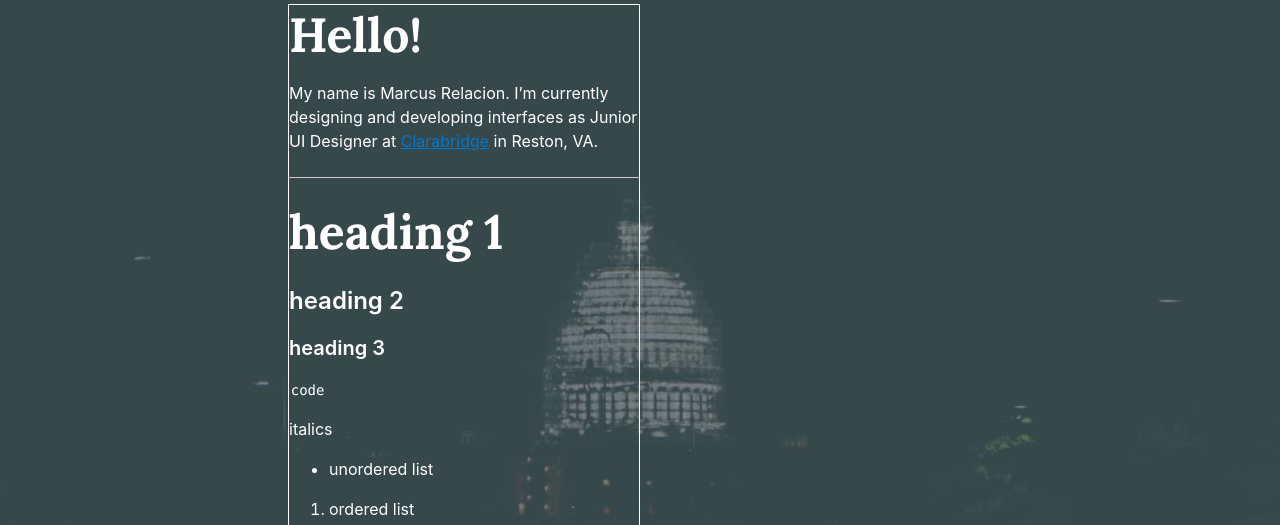
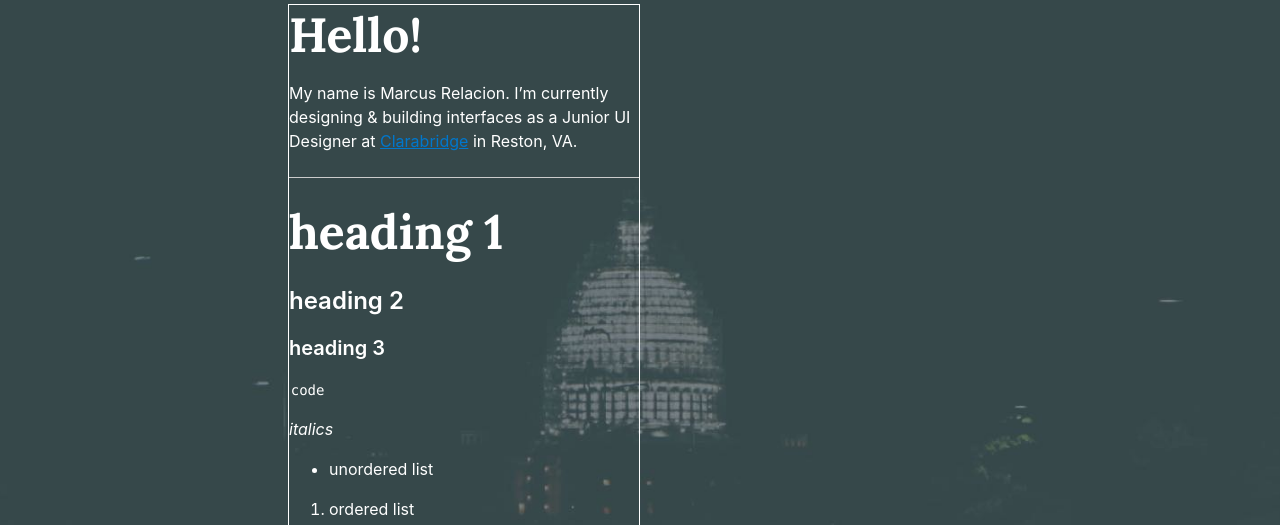
Before and after one commit to brandonpowell/marcusrelacion.github.io, a Jekyll site: the page built from index.markdown, in a window 1280 px wide. Shown: the part 177-702 px from the top of the page. Built offline with Jekyll 4.4.1, drawn with Linux system fonts in a browser that asks for light colours.

Commit message:
Updated Index

```diff
--- a/index.markdown
+++ b/index.markdown
@@ -3,10 +3,10 @@ title: index
 date: 2016-07-03 02:45:00 -04:00
 mr-logo-image: "/uploads/mr-white-logo.svg"
 home-bg-image: "/uploads/home-header.jpg"
-about-text: "# Hello!\n\nMy name is Marcus Relacion. I'm currently designing and developing
-  interfaces as Junior UI Designer at [Clarabridge](http://www.clarabridge.com/) in
-  Reston, VA.\n\n---\n\n# heading 1 \n\n## heading 2\n\n### heading 3\n\n`code`\n\nitalics\n\n*
+about-text: "# Hello!\n\nMy name is Marcus Relacion. I'm currently designing & building
+  interfaces as a Junior UI Designer at [Clarabridge](http://www.clarabridge.com/)
+  in Reston, VA.\n\n---\n\n# heading 1 \n\n## heading 2\n\n### heading 3\n\n`code`\n\n*italics*\n\n*
   unordered list\n\n1. ordered list\n2. ordered list\n3. ordered list\n\n[this is
-  a link](http://www.marcusrelacion.com)\n\n> \nThis is a blockquote"
+  a link](http://www.marcusrelacion.com)\n\n> This is a blockquote"
 layout: home
 ---
```
